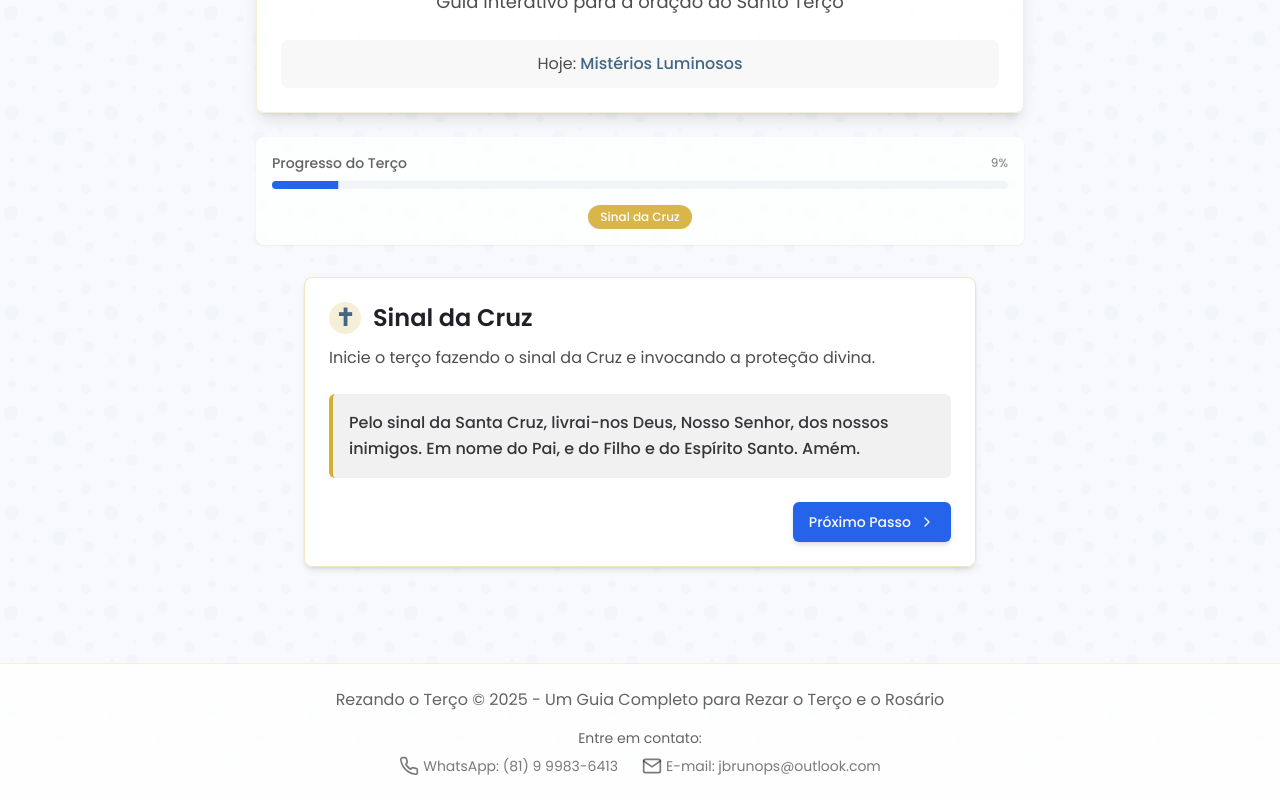
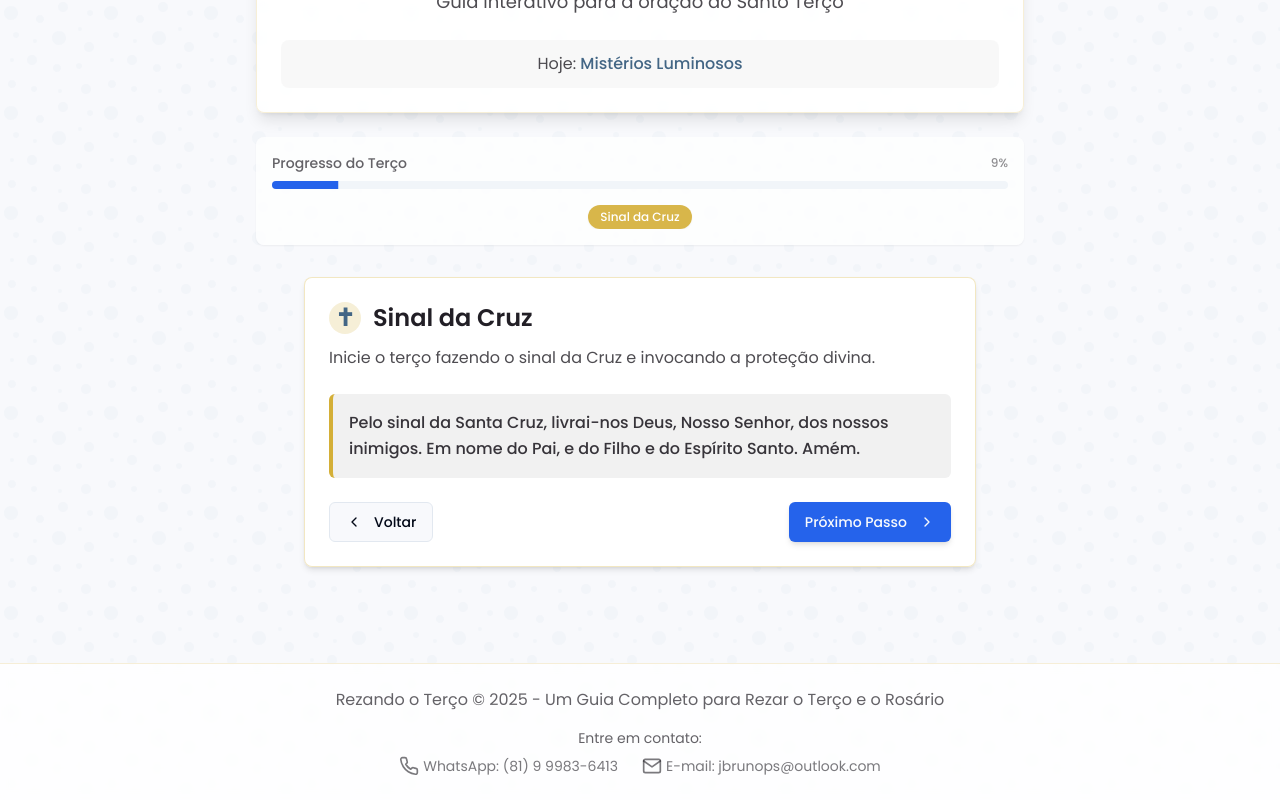
Before and after one commit to jbrunops/quero-ser-catolico, a React (Vite) app: page /terco in a window 1280 px wide. Both pictures are taken after a click on the button "Próximo Passo". Shown: the part 198-998 px from the top of the page. Built offline with nearby package versions, Linux system fonts and the light colour scheme.

Commit message:
GoBack adicionado às páginas

```diff
--- a/src/components/GloryCard.tsx
+++ b/src/components/GloryCard.tsx
@@ -1,10 +1,13 @@
 import React from 'react';
 import { Mystery, Prayers } from '../utils/prayers';
 import { Button } from '@/components/ui/button';
+import { ChevronRight, ChevronLeft } from 'lucide-react';
 
 interface GloryCardProps {
   mystery: Mystery;
   onComplete: () => void;
+  onGoBack?: () => void;
+  canGoBack?: boolean;
   isActive: boolean;
   isLastMystery: boolean;
 }
@@ -12,6 +15,8 @@ interface GloryCardProps {
 const GloryCard = ({
   mystery,
   onComplete,
+  onGoBack,
+  canGoBack = false,
   isActive,
   isLastMystery
 }: GloryCardProps) => {
@@ -38,6 +43,13 @@ const GloryCard = ({
     onComplete();
   };
 
+  const handleGoBack = (e: React.MouseEvent) => {
+    e.preventDefault();
+    if (onGoBack) {
+      onGoBack();
+    }
+  };
+
   return (
     <div className={`step-card bg-gradient-to-br ${getBgColor()} border-2`}>
       <h3 className="text-2xl font-semibold text-vatican-dark mb-3">
@@ -60,13 +72,27 @@ const GloryCard = ({
         </p>
       </div>
 
-      <div className="flex justify-end">
+      <div className="flex justify-between">
+        {canGoBack && onGoBack && (
+          <Button
+            onClick={handleGoBack}
+            className="prayer-btn-secondary"
+            variant="outline"
+          >
+            <ChevronLeft className="h-5 w-5 mr-1" />
+            Voltar
+          </Button>
+        )}
+
+        <div className={canGoBack ? '' : 'ml-auto'}>
           <Button
             onClick={handleNextStep}
             className="prayer-btn transition-all duration-300"
           >
             {isLastMystery ? 'Concluir Terço' : 'Próximo Mistério'}
+            <ChevronRight className="h-5 w-5 ml-1" />
           </Button>
+        </div>
       </div>
     </div>
   );
--- a/src/components/MysteryCard.tsx
+++ b/src/components/MysteryCard.tsx
@@ -1,11 +1,13 @@
 import React from 'react';
 import { Mystery, Prayers } from '../utils/prayers';
 import { Button } from '@/components/ui/button';
-import { ChevronRight } from 'lucide-react';
+import { ChevronRight, ChevronLeft } from 'lucide-react';
 
 interface MysteryCardProps {
   mystery: Mystery;
   onComplete: () => void;
+  onGoBack?: () => void;
+  canGoBack?: boolean;
   isActive: boolean;
   hailMaryCount: number;
   onPrayHailMary: () => void;
@@ -14,6 +16,8 @@ interface MysteryCardProps {
 const MysteryCard = ({
   mystery,
   onComplete,
+  onGoBack,
+  canGoBack = false,
   isActive,
   hailMaryCount,
   onPrayHailMary
@@ -28,6 +32,17 @@ const MysteryCard = ({
       onComplete();
     } else {
       onPrayHailMary();
+    }
+  };
+
+  const handleGoBack = (e: React.MouseEvent) => {
+    e.preventDefault();
+    if (hailMaryCount > 0) {
+      if (onGoBack) {
+        onGoBack();
+      }
+    } else if (onGoBack) {
+      onGoBack();
     }
   };
 
@@ -73,14 +88,27 @@ const MysteryCard = ({
         </div>
       </div>
 
-      <div className="mt-6 flex justify-end">
+      <div className="mt-6 flex justify-between">
+        {(canGoBack || hailMaryCount > 0) && (
+          <Button
+            onClick={handleGoBack}
+            className="prayer-btn-secondary"
+            variant="outline"
+          >
+            <ChevronLeft className="h-5 w-5 mr-1" />
+            Voltar
+          </Button>
+        )}
+
+        <div className={(canGoBack || hailMaryCount > 0) ? '' : 'ml-auto'}>
           <Button
             onClick={handleNextPrayer}
             className="prayer-btn"
           >
             {isCompleted ? 'Próximo Passo' : `Próximo Passo (${hailMaryCount}/10)`}
-          <ChevronRight className="h-5 w-5" />
+            <ChevronRight className="h-5 w-5 ml-1" />
           </Button>
+        </div>
       </div>
     </div>
   );
--- a/src/components/MysteryIntroCard.tsx
+++ b/src/components/MysteryIntroCard.tsx
@@ -1,17 +1,21 @@
 import React from 'react';
 import { Mystery } from '../utils/prayers';
 import { Button } from '@/components/ui/button';
-import { ChevronRight } from 'lucide-react';
+import { ChevronRight, ChevronLeft } from 'lucide-react';
 
 interface MysteryIntroCardProps {
   mystery: Mystery;
   onComplete: () => void;
+  onGoBack?: () => void;
+  canGoBack?: boolean;
   isActive: boolean;
 }
 
 const MysteryIntroCard = ({
   mystery,
   onComplete,
+  onGoBack,
+  canGoBack = false,
   isActive
 }: MysteryIntroCardProps) => {
   if (!isActive) return null;
@@ -37,6 +41,13 @@ const MysteryIntroCard = ({
     onComplete();
   };
 
+  const handleGoBack = (e: React.MouseEvent) => {
+    e.preventDefault();
+    if (onGoBack) {
+      onGoBack();
+    }
+  };
+
   return (
     <div className={`step-card bg-gradient-to-br ${getBgColor()} border-2`}>
       <h3 className="text-2xl font-semibold text-vatican-dark mb-3">
@@ -55,14 +66,27 @@ const MysteryIntroCard = ({
         </p>
       </div>
 
-      <div className="mt-6 flex justify-end">
+      <div className="mt-6 flex justify-between">
+        {canGoBack && onGoBack && (
+          <Button
+            onClick={handleGoBack}
+            className="prayer-btn-secondary"
+            variant="outline"
+          >
+            <ChevronLeft className="h-5 w-5 mr-1" />
+            Voltar
+          </Button>
+        )}
+
+        <div className={canGoBack ? '' : 'ml-auto'}>
           <Button
             onClick={handleNextStep}
             className="prayer-btn-gold transition-all duration-300"
           >
             Próximo Passo
-          <ChevronRight className="h-5 w-5" />
+            <ChevronRight className="h-5 w-5 ml-1" />
           </Button>
+        </div>
       </div>
     </div>
   );
--- a/src/components/OurFatherCard.tsx
+++ b/src/components/OurFatherCard.tsx
@@ -1,16 +1,21 @@
 import React from 'react';
 import { Mystery, Prayers } from '../utils/prayers';
 import { Button } from '@/components/ui/button';
+import { ChevronRight, ChevronLeft } from 'lucide-react';
 
 interface OurFatherCardProps {
   mystery: Mystery;
   onComplete: () => void;
+  onGoBack?: () => void;
+  canGoBack?: boolean;
   isActive: boolean;
 }
 
 const OurFatherCard = ({
   mystery,
   onComplete,
+  onGoBack,
+  canGoBack = false,
   isActive
 }: OurFatherCardProps) => {
   if (!isActive) return null;
@@ -36,6 +41,13 @@ const OurFatherCard = ({
     onComplete();
   };
 
+  const handleGoBack = (e: React.MouseEvent) => {
+    e.preventDefault();
+    if (onGoBack) {
+      onGoBack();
+    }
+  };
+
   return (
     <div className={`step-card bg-gradient-to-br ${getBgColor()} border-2`}>
       <h3 className="text-2xl font-semibold text-vatican-dark mb-3">
@@ -52,13 +64,27 @@ const OurFatherCard = ({
         </p>
       </div>
 
-      <div className="flex justify-end">
+      <div className="flex justify-between">
+        {canGoBack && onGoBack && (
+          <Button
+            onClick={handleGoBack}
+            className="prayer-btn-secondary"
+            variant="outline"
+          >
+            <ChevronLeft className="h-5 w-5 mr-1" />
+            Voltar
+          </Button>
+        )}
+
+        <div className={canGoBack ? '' : 'ml-auto'}>
           <Button
             onClick={handleNextStep}
             className="prayer-btn transition-all duration-300"
           >
             Iniciar Ave-Marias
+            <ChevronRight className="h-5 w-5 ml-1" />
           </Button>
+        </div>
       </div>
     </div>
   );
--- a/src/components/PrayerBase.tsx
+++ b/src/components/PrayerBase.tsx
@@ -204,6 +204,62 @@ const PrayerBase = ({
     window.scrollTo({ top: 0, behavior: 'smooth' });
   };
 
+  // Função para voltar ao passo anterior
+  const handleGoBack = () => {
+    if (currentPhase === PHASE_INITIAL) {
+      if (currentStepIndex > 0) {
+        // Voltar para o passo anterior das orações iniciais
+        setCurrentStepIndex(prev => prev - 1);
+      } else if (mode === 'rosario') {
+        // No rosário, voltar para a tela de boas-vindas
+        setCurrentPhase(PHASE_WELCOME);
+      }
+    } else if (currentPhase === PHASE_MYSTERY_INTRO) {
+      if (currentMysteryIndex === 0 && currentMysterySetIndex === 0) {
+        // Se estiver no primeiro mistério, voltar para as orações iniciais
+        setCurrentPhase(PHASE_INITIAL);
+        setCurrentStepIndex(TercoSteps.length - 1);
+      } else if (currentMysteryIndex === 0 && currentMysterySetIndex > 0) {
+        // Se estiver no primeiro mistério de um conjunto que não é o primeiro,
+        // voltar para o último mistério do conjunto anterior
+        setCurrentMysterySetIndex(prev => prev - 1);
+        setCurrentMysteryIndex(Mysteries[mysterySets[currentMysterySetIndex - 1]].length - 1);
+        setCurrentPhase(PHASE_GLORY);
+      } else {
+        // Voltar para o Gloria do mistério anterior
+        setCurrentMysteryIndex(prev => prev - 1);
+        setCurrentPhase(PHASE_GLORY);
+      }
+    } else if (currentPhase === PHASE_OUR_FATHER) {
+      // Voltar para a introdução do mistério
+      setCurrentPhase(PHASE_MYSTERY_INTRO);
+    } else if (currentPhase === PHASE_HAIL_MARY) {
+      if (hailMaryCount > 0) {
+        // Se já rezou alguma Ave-Maria, voltar uma
+        setHailMaryCount(prev => prev - 1);
+      } else {
+        // Se não rezou nenhuma, voltar para o Pai-Nosso
+        setCurrentPhase(PHASE_OUR_FATHER);
+      }
+    } else if (currentPhase === PHASE_GLORY) {
+      // Voltar para as Ave-Marias
+      setCurrentPhase(PHASE_HAIL_MARY);
+      setHailMaryCount(10); // Todas as Ave-Marias já foram rezadas
+    } else if (currentPhase === PHASE_FINAL) {
+      // Voltar para o último Gloria
+      const lastMysterySetIndex = isTerco ? 0 : mysterySets.length - 1;
+      const lastMysteryIndex = Mysteries[mysterySets[lastMysterySetIndex]].length - 1;
+
+      setCurrentMysterySetIndex(lastMysterySetIndex);
+      setCurrentMysteryIndex(lastMysteryIndex);
+      setCurrentPhase(PHASE_GLORY);
+    } else if (currentPhase === PHASE_COMPLETED) {
+      // Voltar para a Salve Rainha
+      setCurrentPhase(PHASE_FINAL);
+      setIsPrayerCompleted(false);
+    }
+  };
+
   // Scroll para o topo quando a página carrega
   useEffect(() => {
     window.scrollTo(0, 0);
@@ -274,6 +330,8 @@ const PrayerBase = ({
           key={TercoSteps[currentStepIndex].id}
           step={TercoSteps[currentStepIndex]}
           onComplete={nextInitialStep}
+          onGoBack={handleGoBack}
+          canGoBack={currentStepIndex > 0 || mode === 'rosario'}
           isActive={true}
         />
       );
@@ -284,6 +342,8 @@ const PrayerBase = ({
         <MysteryIntroCard
           mystery={currentMysteries[currentMysteryIndex]}
           onComplete={handleMysteryIntroComplete}
+          onGoBack={handleGoBack}
+          canGoBack={true}
           isActive={true}
         />
       );
@@ -294,6 +354,8 @@ const PrayerBase = ({
         <OurFatherCard
           mystery={currentMysteries[currentMysteryIndex]}
           onComplete={handleOurFatherComplete}
+          onGoBack={handleGoBack}
+          canGoBack={true}
           isActive={true}
         />
       );
@@ -304,6 +366,8 @@ const PrayerBase = ({
         <MysteryCard
           mystery={currentMysteries[currentMysteryIndex]}
           onComplete={() => setCurrentPhase(PHASE_GLORY)}
+          onGoBack={handleGoBack}
+          canGoBack={true}
           isActive={true}
           hailMaryCount={hailMaryCount}
           onPrayHailMary={handlePrayHailMary}
@@ -320,6 +384,8 @@ const PrayerBase = ({
         <GloryCard
           mystery={currentMysteries[currentMysteryIndex]}
           onComplete={handleGloriaComplete}
+          onGoBack={handleGoBack}
+          canGoBack={true}
           isActive={true}
           isLastMystery={isLastMystery}
         />
@@ -330,6 +396,8 @@ const PrayerBase = ({
       return (
         <SalveRainhaCard
           onComplete={handleFinishPrayer}
+          onGoBack={handleGoBack}
+          canGoBack={true}
           isActive={true}
           type={isTerco ? 'terco' : 'rosario'}
         />
@@ -349,12 +417,21 @@ const PrayerBase = ({
             Parabéns por completar o {isTerco ? "Santo Terço" : "Santo Rosário"}! Que as bênçãos de Nossa Senhora estejam com você.
           </p>
 
+          <div className="flex justify-center gap-4">
+            <Button
+              onClick={handleGoBack}
+              className="prayer-btn-secondary"
+              variant="outline"
+            >
+              Voltar
+            </Button>
             <Button
               onClick={resetPrayer}
               className="prayer-btn-gold mx-auto"
             >
               Rezar Novamente
             </Button>
+          </div>
         </div>
       );
     }
--- a/src/components/PrayerStep.tsx
+++ b/src/components/PrayerStep.tsx
@@ -1,15 +1,23 @@
 import React, { useState } from 'react';
 import { PrayerStep as PrayerStepType } from '../utils/prayers';
 import { Button } from '@/components/ui/button';
-import { ChevronRight } from 'lucide-react';
+import { ChevronRight, ChevronLeft } from 'lucide-react';
 
 interface PrayerStepProps {
   step: PrayerStepType;
   onComplete: () => void;
+  onGoBack?: () => void;
+  canGoBack?: boolean;
   isActive: boolean;
 }
 
-const PrayerStep = ({ step, onComplete, isActive }: PrayerStepProps) => {
+const PrayerStep = ({
+  step,
+  onComplete,
+  onGoBack,
+  canGoBack = false,
+  isActive
+}: PrayerStepProps) => {
   const [prayersDone, setPrayersDone] = useState(0);
 
   if (!isActive) return null;
@@ -30,6 +38,15 @@ const PrayerStep = ({ step, onComplete, isActive }: PrayerStepProps) => {
       onComplete();
     } else {
       markPrayerDone();
+    }
+  };
+
+  const handleGoBack = (e: React.MouseEvent) => {
+    e.preventDefault();
+    if (hasMultiplePrayers && prayersDone > 0) {
+      setPrayersDone(prev => prev - 1);
+    } else if (onGoBack) {
+      onGoBack();
     }
   };
 
@@ -79,14 +96,27 @@ const PrayerStep = ({ step, onComplete, isActive }: PrayerStepProps) => {
         </div>
       )}
 
-      <div className="mt-6 flex justify-end">
+      <div className="mt-6 flex justify-between">
+        {(canGoBack || (hasMultiplePrayers && prayersDone > 0)) && (
+          <Button
+            onClick={handleGoBack}
+            className="prayer-btn-secondary"
+            variant="outline"
+          >
+            <ChevronLeft className="h-5 w-5 mr-1" />
+            Voltar
+          </Button>
+        )}
+
+        <div className={(canGoBack || (hasMultiplePrayers && prayersDone > 0)) ? '' : 'ml-auto'}>
           <Button
             onClick={handleNextStep}
             className="prayer-btn"
           >
             {isCompleted ? 'Próximo Passo' : `Próximo Passo ${hasMultiplePrayers ? `(${prayersDone}/${step.repetitions})` : ''}`}
-          <ChevronRight className="h-5 w-5" />
+            <ChevronRight className="h-5 w-5 ml-1" />
           </Button>
+        </div>
       </div>
     </div>
   );
--- a/src/components/SalveRainhaCard.tsx
+++ b/src/components/SalveRainhaCard.tsx
@@ -1,16 +1,20 @@
 import React from 'react';
 import { Prayers } from '../utils/prayers';
 import { Button } from '@/components/ui/button';
-import { ChevronRight } from 'lucide-react';
+import { ChevronRight, ChevronLeft } from 'lucide-react';
 
 interface SalveRainhaCardProps {
   onComplete: () => void;
+  onGoBack?: () => void;
+  canGoBack?: boolean;
   isActive: boolean;
   type: 'terco' | 'rosario';
 }
 
 const SalveRainhaCard = ({
   onComplete,
+  onGoBack,
+  canGoBack = false,
   isActive,
   type
 }: SalveRainhaCardProps) => {
@@ -20,6 +24,13 @@ const SalveRainhaCard = ({
     e.preventDefault();
     e.stopPropagation();
     onComplete();
+  };
+
+  const handleGoBack = (e: React.MouseEvent) => {
+    e.preventDefault();
+    if (onGoBack) {
+      onGoBack();
+    }
   };
 
   return (
@@ -36,14 +47,27 @@ const SalveRainhaCard = ({
         </p>
       </div>
 
-      <div className="mt-6 flex justify-end">
-        <Button
-          onClick={handleComplete}
-          className="prayer-btn"
-        >
-          Próximo Passo ({type === 'terco' ? 'Conclusão' : 'Conclusão'})
-          <ChevronRight className="h-5 w-5" />
-        </Button>
+      <div className="mt-6 flex justify-between">
+        {canGoBack && onGoBack && (
+          <Button
+            onClick={handleGoBack}
+            className="prayer-btn-secondary"
+            variant="outline"
+          >
+            <ChevronLeft className="h-5 w-5 mr-1" />
+            Voltar
+          </Button>
+        )}
+
+        <div className={canGoBack ? '' : 'ml-auto'}>
+          <Button
+            onClick={handleComplete}
+            className="prayer-btn"
+          >
+            Próximo Passo (Conclusão)
+            <ChevronRight className="h-5 w-5 ml-1" />
+          </Button>
+        </div>
       </div>
     </div>
   );
```
Lines whose indentation alone changed are shown as unchanged.
